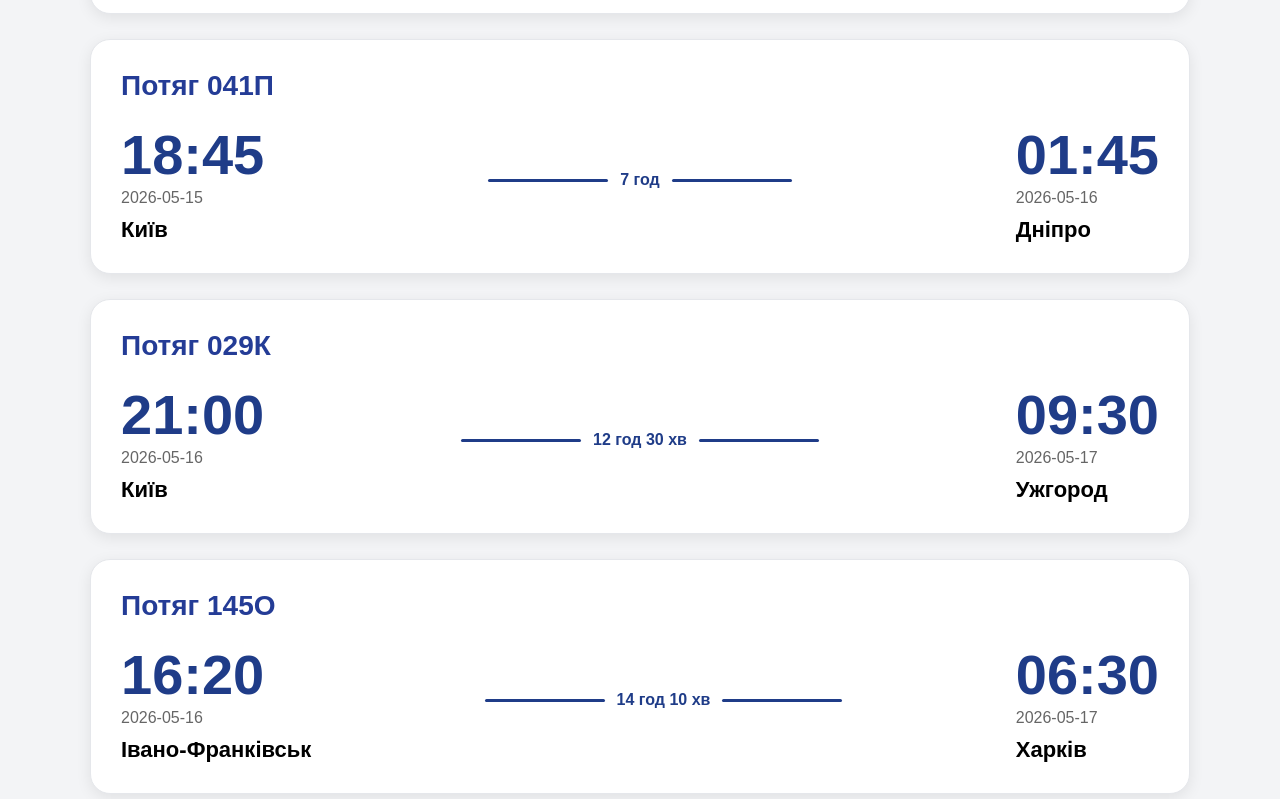
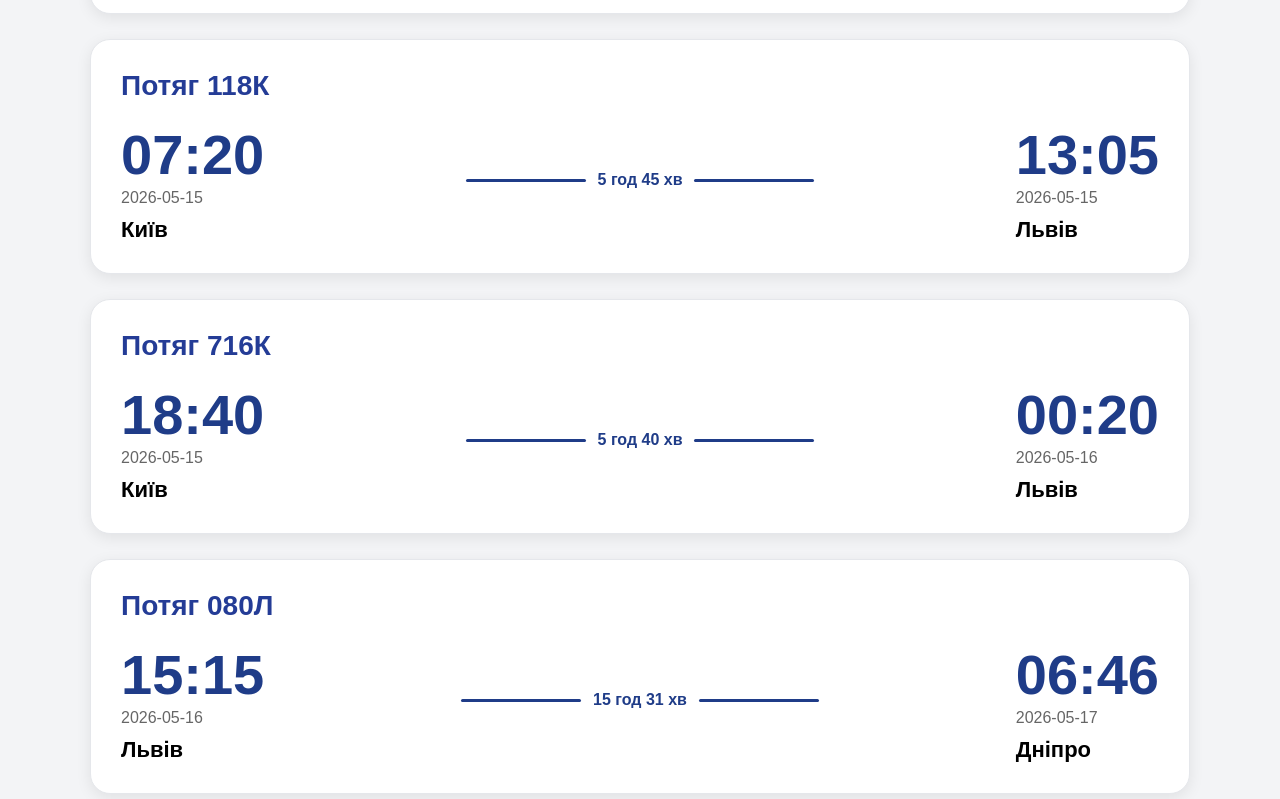
Before and after one commit to ShapovalAnna/web-lab9-10, a React (Vite) app: page / in a window 1280 px wide. Shown: the part 741-1540 px from the top of the page. Built offline with nearby package versions, Linux system fonts and the light colour scheme.

Commit message:
Expand train routes database with reverse directions

```diff
--- a/src/data/trains.js
+++ b/src/data/trains.js
@@ -1,8 +1,10 @@
 export const trains = [
-    // 15.05.2026
+
+    // ЛЬВІВ → КИЇВ
     {
         id: 1,
-        number: "091К",
+        number: "091Л",
+
         from: "Львів",
         to: "Київ",
 
@@ -10,212 +12,311 @@ export const trains = [
         departureTime: "08:30",
 
         arrivalDate: "2026-05-15",
-        arrivalTime: "13:50",
+        arrivalTime: "14:05",
+
+        duration: "5 год 35 хв"
+    },
+    {
+        id: 2,
+        number: "743Л",
+
+        from: "Львів",
+        to: "Київ",
+
+        departureDate: "2026-05-15",
+        departureTime: "17:10",
+
+        arrivalDate: "2026-05-15",
+        arrivalTime: "22:45",
+
+        duration: "5 год 35 хв"
+    },
+
+    // КИЇВ → ЛЬВІВ
+    {
+        id: 3,
+        number: "118К",
+
+        from: "Київ",
+        to: "Львів",
+
+        departureDate: "2026-05-15",
+        departureTime: "07:20",
+
+        arrivalDate: "2026-05-15",
+        arrivalTime: "13:05",
+
+        duration: "5 год 45 хв"
+    },
+    {
+        id: 4,
+        number: "716К",
+
+        from: "Київ",
+        to: "Львів",
+
+        departureDate: "2026-05-15",
+        departureTime: "18:40",
+
+        arrivalDate: "2026-05-16",
+        arrivalTime: "00:20",
+
+        duration: "5 год 40 хв"
+    },
+
+    // ЛЬВІВ → ДНІПРО
+    {
+        id: 5,
+        number: "080Л",
+
+        from: "Львів",
+        to: "Дніпро",
+
+        departureDate: "2026-05-16",
+        departureTime: "15:15",
+
+        arrivalDate: "2026-05-17",
+        arrivalTime: "06:46",
+
+        duration: "15 год 31 хв"
+    },
+    {
+        id: 6,
+        number: "061Л",
+
+        from: "Львів",
+        to: "Дніпро",
+
+        departureDate: "2026-05-16",
+        departureTime: "21:10",
+
+        arrivalDate: "2026-05-17",
+        arrivalTime: "11:35",
+
+        duration: "14 год 25 хв"
+    },
+
+    // ДНІПРО → ЛЬВІВ
+    {
+        id: 7,
+        number: "079Д",
+
+        from: "Дніпро",
+        to: "Львів",
+
+        departureDate: "2026-05-16",
+        departureTime: "14:20",
+
+        arrivalDate: "2026-05-17",
+        arrivalTime: "05:40",
+
+        duration: "15 год 20 хв"
+    },
+    {
+        id: 8,
+        number: "202Д",
+
+        from: "Дніпро",
+        to: "Львів",
+
+        departureDate: "2026-05-16",
+        departureTime: "20:15",
+
+        arrivalDate: "2026-05-17",
+        arrivalTime: "10:30",
+
+        duration: "14 год 15 хв"
+    },
+
+    // ЛЬВІВ → ОДЕСА
+    {
+        id: 9,
+        number: "715Л",
+
+        from: "Львів",
+        to: "Одеса",
+
+        departureDate: "2026-05-17",
+        departureTime: "10:30",
+
+        arrivalDate: "2026-05-17",
+        arrivalTime: "20:55",
+
+        duration: "10 год 25 хв"
+    },
+    {
+        id: 10,
+        number: "037Л",
+
+        from: "Львів",
+        to: "Одеса",
+
+        departureDate: "2026-05-17",
+        departureTime: "22:10",
+
+        arrivalDate: "2026-05-18",
+        arrivalTime: "09:50",
+
+        duration: "11 год 40 хв"
+    },
+
+    // ОДЕСА → ЛЬВІВ
+    {
+        id: 11,
+        number: "026О",
+
+        from: "Одеса",
+        to: "Львів",
+
+        departureDate: "2026-05-17",
+        departureTime: "08:15",
+
+        arrivalDate: "2026-05-17",
+        arrivalTime: "18:45",
+
+        duration: "10 год 30 хв"
+    },
+    {
+        id: 12,
+        number: "136О",
+
+        from: "Одеса",
+        to: "Львів",
+
+        departureDate: "2026-05-17",
+        departureTime: "19:40",
+
+        arrivalDate: "2026-05-18",
+        arrivalTime: "06:20",
+
+        duration: "10 год 40 хв"
+    },
+
+    // КИЇВ → ОДЕСА
+    {
+        id: 13,
+        number: "055К",
+
+        from: "Київ",
+        to: "Одеса",
+
+        departureDate: "2026-05-18",
+        departureTime: "07:45",
+
+        arrivalDate: "2026-05-18",
+        arrivalTime: "15:50",
+
+        duration: "8 год 05 хв"
+    },
+    {
+        id: 14,
+        number: "105К",
+
+        from: "Київ",
+        to: "Одеса",
+
+        departureDate: "2026-05-18",
+        departureTime: "22:30",
+
+        arrivalDate: "2026-05-19",
+        arrivalTime: "06:50",
+
+        duration: "8 год 20 хв"
+    },
+
+    // ОДЕСА → КИЇВ
+    {
+        id: 15,
+        number: "056О",
+
+        from: "Одеса",
+        to: "Київ",
+
+        departureDate: "2026-05-18",
+        departureTime: "09:20",
+
+        arrivalDate: "2026-05-18",
+        arrivalTime: "17:30",
+
+        duration: "8 год 10 хв"
+    },
+    {
+        id: 16,
+        number: "106О",
+
+        from: "Одеса",
+        to: "Київ",
+
+        departureDate: "2026-05-18",
+        departureTime: "21:50",
+
+        arrivalDate: "2026-05-19",
+        arrivalTime: "06:05",
+
+        duration: "8 год 15 хв"
+    },
+
+    // КИЇВ → ХАРКІВ
+    {
+        id: 17,
+        number: "721К",
+
+        from: "Київ",
+        to: "Харків",
+
+        departureDate: "2026-05-19",
+        departureTime: "06:45",
+
+        arrivalDate: "2026-05-19",
+        arrivalTime: "11:35",
+
+        duration: "4 год 50 хв"
+    },
+    {
+        id: 18,
+        number: "063К",
+
+        from: "Київ",
+        to: "Харків",
+
+        departureDate: "2026-05-19",
+        departureTime: "17:20",
+
+        arrivalDate: "2026-05-19",
+        arrivalTime: "22:40",
 
         duration: "5 год 20 хв"
     },
+
+    // ХАРКІВ → КИЇВ
     {
-        id: 2,
-        number: "715Л",
-        from: "Львів",
-        to: "Одеса",
+        id: 19,
+        number: "722Х",
 
-        departureDate: "2026-05-15",
-        departureTime: "12:10",
-
-        arrivalDate: "2026-05-15",
-        arrivalTime: "22:25",
-
-        duration: "10 год 15 хв"
-    },
-    {
-        id: 3,
-        number: "041П",
-        from: "Київ",
-        to: "Дніпро",
-
-        departureDate: "2026-05-15",
-        departureTime: "18:45",
-
-        arrivalDate: "2026-05-16",
-        arrivalTime: "01:45",
-
-        duration: "7 год"
-    },
-
-    // 16.05.2026
-    {
-        id: 4,
-        number: "029К",
-        from: "Київ",
-        to: "Ужгород",
-
-        departureDate: "2026-05-16",
-        departureTime: "21:00",
-
-        arrivalDate: "2026-05-17",
-        arrivalTime: "09:30",
-
-        duration: "12 год 30 хв"
-    },
-    {
-        id: 5,
-        number: "145О",
-        from: "Івано-Франківськ",
-        to: "Харків",
-
-        departureDate: "2026-05-16",
-        departureTime: "16:20",
-
-        arrivalDate: "2026-05-17",
-        arrivalTime: "06:30",
-
-        duration: "14 год 10 хв"
-    },
-    {
-        id: 6,
-        number: "087Л",
-        from: "Одеса",
-        to: "Львів",
-
-        departureDate: "2026-05-16",
-        departureTime: "09:15",
-
-        arrivalDate: "2026-05-16",
-        arrivalTime: "20:15",
-
-        duration: "11 год"
-    },
-
-    // 17.05.2026
-    {
-        id: 7,
-        number: "112К",
         from: "Харків",
         to: "Київ",
 
-        departureDate: "2026-05-17",
-        departureTime: "07:40",
+        departureDate: "2026-05-19",
+        departureTime: "07:15",
 
-        arrivalDate: "2026-05-17",
-        arrivalTime: "14:05",
+        arrivalDate: "2026-05-19",
+        arrivalTime: "12:05",
 
-        duration: "6 год 25 хв"
+        duration: "4 год 50 хв"
     },
     {
-        id: 8,
-        number: "203Д",
-        from: "Дніпро",
-        to: "Львів",
+        id: 20,
+        number: "111Х",
 
-        departureDate: "2026-05-17",
-        departureTime: "13:50",
-
-        arrivalDate: "2026-05-18",
-        arrivalTime: "02:50",
-
-        duration: "13 год"
-    },
-    {
-        id: 9,
-        number: "055К",
-        from: "Київ",
-        to: "Одеса",
-
-        departureDate: "2026-05-17",
-        departureTime: "20:30",
-
-        arrivalDate: "2026-05-18",
-        arrivalTime: "05:10",
-
-        duration: "8 год 40 хв"
-    },
-
-    // 18.05.2026
-    {
-        id: 10,
-        number: "731Л",
-        from: "Львів",
-        to: "Тернопіль",
-
-        departureDate: "2026-05-18",
-        departureTime: "06:20",
-
-        arrivalDate: "2026-05-18",
-        arrivalTime: "08:20",
-
-        duration: "2 год"
-    },
-    {
-        id: 11,
-        number: "098П",
-        from: "Запоріжжя",
-        to: "Київ",
-
-        departureDate: "2026-05-18",
-        departureTime: "15:45",
-
-        arrivalDate: "2026-05-19",
-        arrivalTime: "01:00",
-
-        duration: "9 год 15 хв"
-    },
-    {
-        id: 12,
-        number: "165О",
-        from: "Одеса",
-        to: "Харків",
-
-        departureDate: "2026-05-18",
-        departureTime: "22:10",
-
-        arrivalDate: "2026-05-19",
-        arrivalTime: "09:40",
-
-        duration: "11 год 30 хв"
-    },
-
-    // 19.05.2026
-    {
-        id: 13,
-        number: "044Л",
-        from: "Ужгород",
+        from: "Харків",
         to: "Київ",
 
         departureDate: "2026-05-19",
-        departureTime: "08:00",
-
-        arrivalDate: "2026-05-19",
-        arrivalTime: "19:20",
-
-        duration: "11 год 20 хв"
-    },
-    {
-        id: 14,
-        number: "118К",
-        from: "Київ",
-        to: "Львів",
-
-        departureDate: "2026-05-19",
-        departureTime: "14:35",
-
-        arrivalDate: "2026-05-19",
-        arrivalTime: "20:35",
-
-        duration: "6 год"
-    },
-    {
-        id: 15,
-        number: "256Д",
-        from: "Дніпро",
-        to: "Одеса",
-
-        departureDate: "2026-05-19",
-        departureTime: "19:25",
+        departureTime: "19:10",
 
         arrivalDate: "2026-05-20",
-        arrivalTime: "05:10",
+        arrivalTime: "00:35",
 
-        duration: "9 год 45 хв"
+        duration: "5 год 25 хв"
     }
 ];
```
